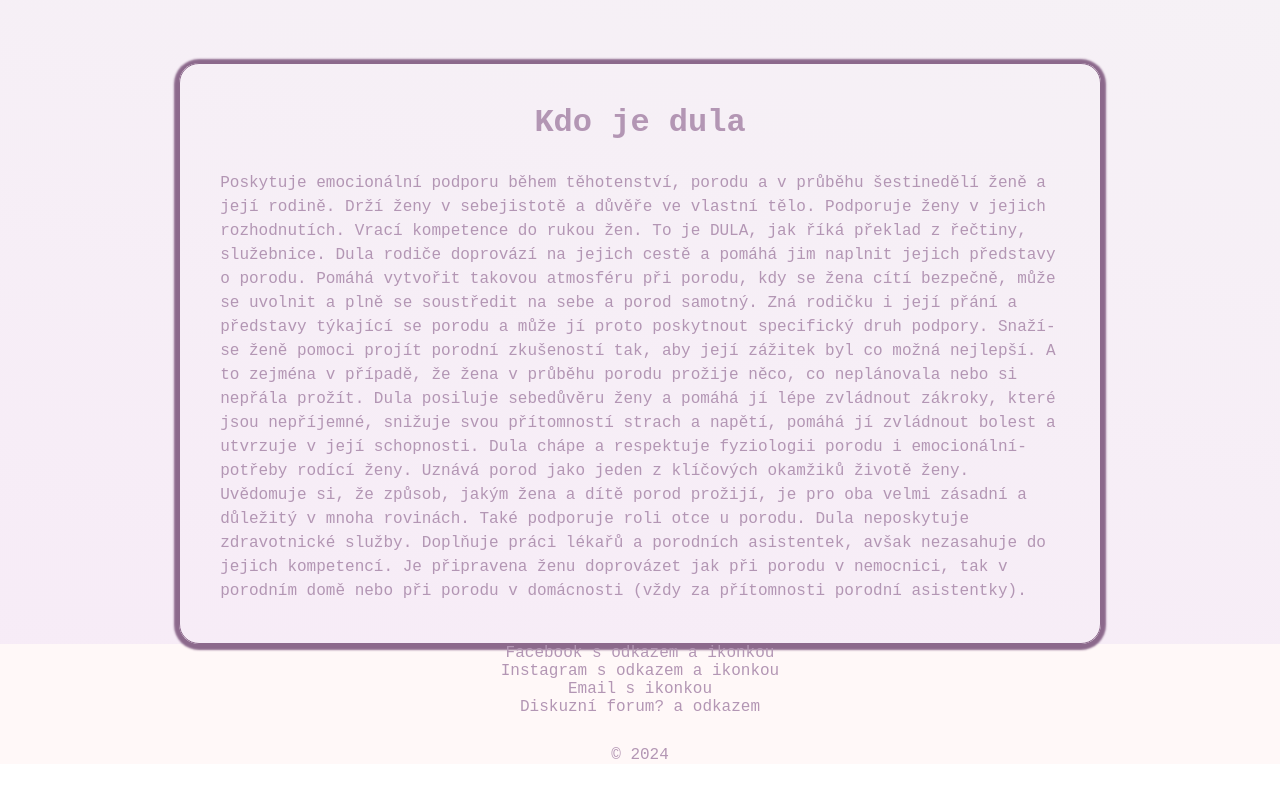
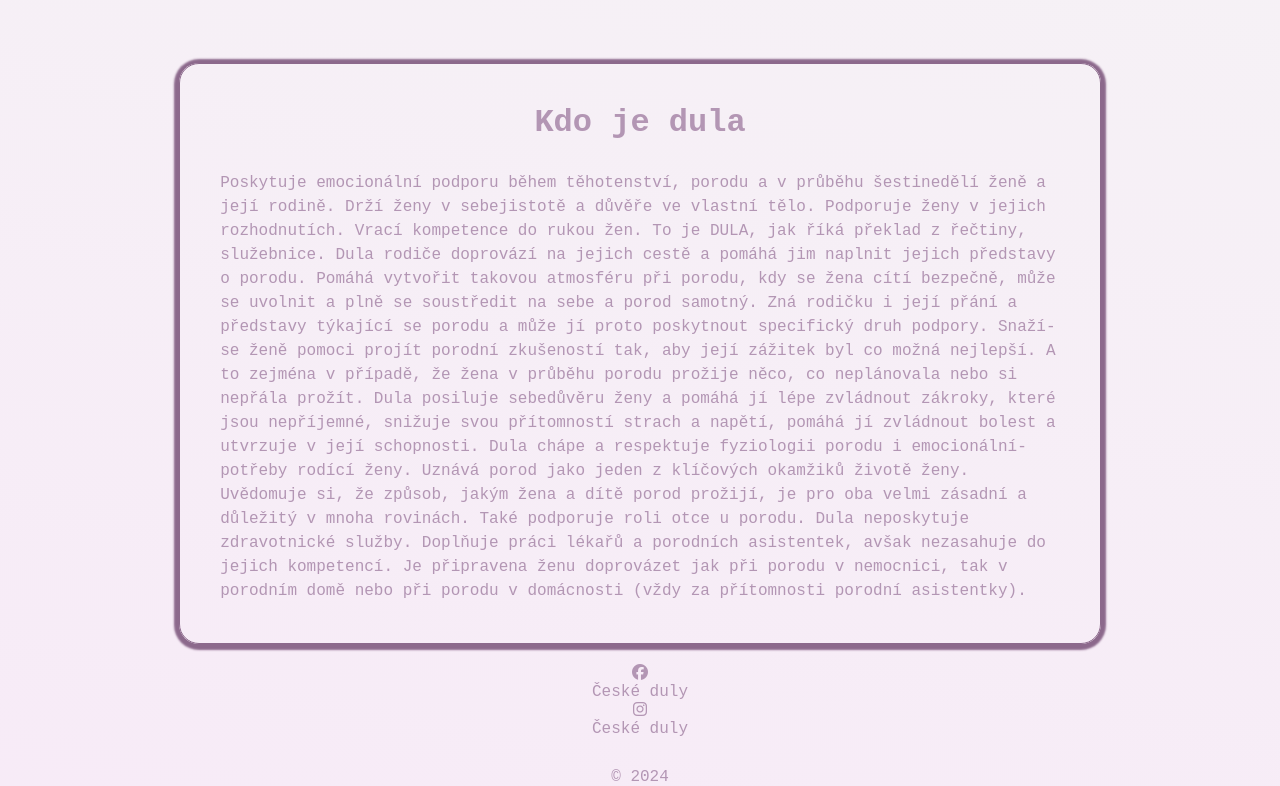
Before and after one commit to CreativeOxana/mojedula, a React (Vite) app: page / in a window 1280 px wide. Shown: the part 663-1449 px from the top of the page. Before the commit the page ends 1427 px from the top, so only its background shows below. Built offline with nearby package versions, Linux system fonts and the light colour scheme; a web font is replaced by a local one.

Commit message:
Added icons

```diff
--- a/src/index.html
+++ b/src/index.html
@@ -8,6 +8,10 @@
       rel="stylesheet"
       href="https://unicons.iconscout.com/release/v4.0.8/css/line.css"
     />
+    <script
+      src="https://kit.fontawesome.com/f1af619cd0.js"
+      crossorigin="anonymous"
+    ></script>
     <link rel="icon" type="image/x-icon" href="/img/favicon.png" />
     <script type="module" src="/index.jsx"></script>
   </head>
--- a/src/pages/components/Footer/index.jsx
+++ b/src/pages/components/Footer/index.jsx
@@ -4,10 +4,11 @@ export const Footer = () => {
   return (
     <>
       <footer>
-        <div>Facebook s odkazem a ikonkou</div>
-        <div>Instagram s odkazem a ikonkou</div>
-        <div>Email s ikonkou</div>
-        <div>Diskuzní forum? a odkazem</div>
+        <i className="fa-brands fa-facebook"></i>
+        <p>České duly</p>
+        <i className="fa-brands fa-instagram"></i>
+        <p>České duly</p>
+
         <div className="footer-container">© 2024</div>
       </footer>
     </>
--- a/src/pages/components/Footer/style.css
+++ b/src/pages/components/Footer/style.css
@@ -6,6 +6,7 @@
 }
 
 footer {
-  background-color: var(--background-color);
+  margin-top: 20px;
+  /* background-color: var(--background-color); */
   text-align: center;
 }
--- a/src/pages/components/Header/index.jsx
+++ b/src/pages/components/Header/index.jsx
@@ -76,7 +76,6 @@ export const Header = () => {
             <div className="searchbar">
               <div className="searchbar-label" ref={searchIconRef}>
                 <i className="uil uil-search search-icon" id="searchIcon"></i>
-                Hledejte
               </div>
 
               <div className="searchbar-control">
```
